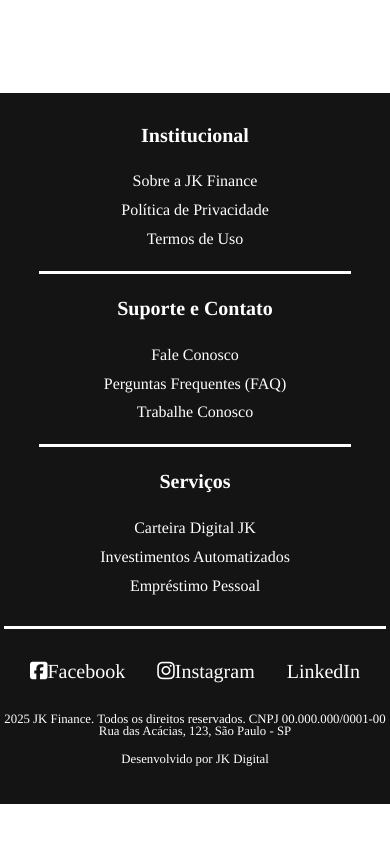
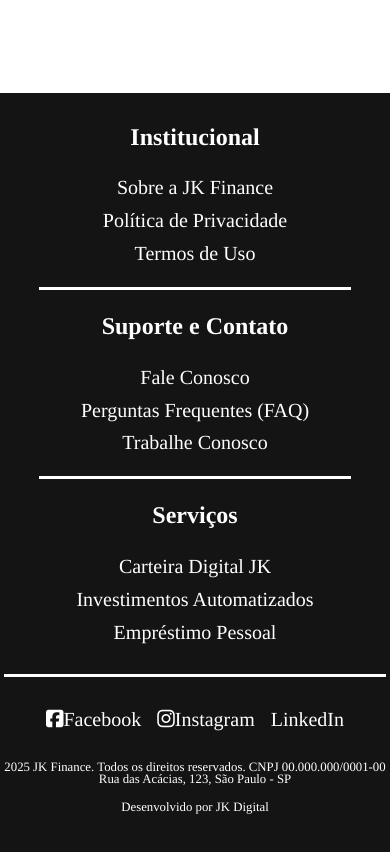
Before and after one commit to matheusporezeli/JK-FINANCE, a plain HTML site: page index.html in a window 390 px wide. Shown: the part 3160-4012 px from the top of the page. Before the commit the page ends 3964 px from the top, so only its background shows below. Drawn offline with Linux system fonts and the light colour scheme; some icons are missing.

Commit message:
30-10
Updates responsivos

```diff
--- a/css/responsive.css
+++ b/css/responsive.css
@@ -59,7 +59,7 @@
         }
 
         .redes-sociais {
-            gap: 2rem;
+            gap: 1rem;
         }
     }
 }
--- a/css/style.css
+++ b/css/style.css
@@ -229,6 +229,7 @@ footer {
         justify-content: center;
         align-items: center;
         gap: 3rem;
+        font-size: 1.25rem;
 
         .footer-links {
             display: grid;
@@ -237,7 +238,7 @@ footer {
 
             h3 {
                 font-weight: 700;
-                font-size: 1.25rem;
+                font-size: 1.5rem;
                 margin-bottom: 1rem;
             }
 
```
